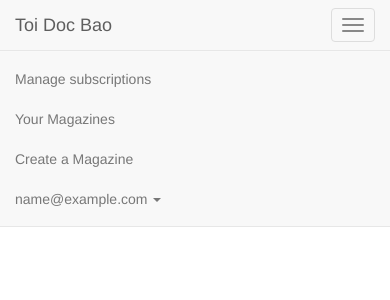
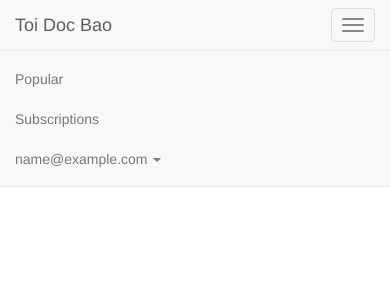
Before and after one commit to phamtm/feedreader, a Flask app: page /user/magazine in a window 390 px wide, after a click on "Toggle navigation". Shown: the top 300 px of the page. Run offline with Flask 2, Linux system fonts and the light colour scheme; a user stored in the database is signed in; tables that the repository leaves empty hold one stand-in row (values such as "Sample post"); parts of the project's set-up code (start-up, migrations or seed data) failed here and were passed over; some libraries are stand-ins or nearby versions.

Commit message:
Update viewport meta to display properly in mobile device

```diff
--- a/app/templates/base.html
+++ b/app/templates/base.html
@@ -5,6 +5,8 @@
             {% block title %}{% endblock %}
         </title>
         <meta charset="utf-8">
+        <meta name="viewport" content="width=device-width, initial-scale=1">
+        <meta http-equiv="X-UA-Compatible" content="IE=edge">
         <link rel="stylesheet" href="{{ url_for('static', filename='css/bootstrap.css') }}">
         <link rel="stylesheet" href="{{ url_for('static', filename='css/simple-sidebar.css') }}">
         <link rel="stylesheet" href="{{ url_for('static', filename='css/base.css') }}">
@@ -34,10 +36,9 @@
                         <li><a href="{{ url_for('mod_auth.forgot') }}">Forgot password?</a></li>
                         {% endif %}
 
+                        <li><a href="{{ url_for('mod_feed.index') }}">Popular</a></li>
                         {% if current_user.is_authenticated() %}
-                        <li><a href="{{ url_for('mod_feed.manage_subscriptions') }}">Manage subscriptions</a></li>
-                        <li><a href="{{ url_for('mod_user.list_magazines') }}">Your Magazines</a></li>
-                        <li><a href="{{ url_for('mod_user.create_magazine') }}">Create a Magazine</a></li>
+                        <li><a href="{{ url_for('mod_feed.manage_subscriptions') }}">Subscriptions</a></li>
                         {% endif %}
 
                         {% if current_user.is_authenticated() %}
@@ -52,6 +53,8 @@
                                 <li class="divider"></li>
                                 <li><a href="{{url_for('mod_mock.read')}}">Fetch Article</a></li>
                                 <li><a href="{{ url_for('mod_mock.thumbnail') }}">Fetch Thumbnail</a></li>
+                                <li class="divider"></li>
+                                <li><a href="{{ url_for('mod_user.list_magazines') }}">Magazines</a></li>
                                 <li class="divider"></li>
                                 <li><a href="{{url_for('mod_auth.logout')}}"><span class="glyphicon glyphicon-logout"></span> Logout</a></li>
                             </ul>
--- a/app/templates/magazines/list_magazines.html
+++ b/app/templates/magazines/list_magazines.html
@@ -6,7 +6,7 @@
 
 {% block content %}
 <div class="row">
-    <div class="col-md-8">
+    <div class="col-md-12">
         {% if magazines is defined %}
         <h4 class="lead">List of magazines</h4>
         <ol>
@@ -25,6 +25,8 @@
         {% else %}
         <h4 class="lead">You have no magazines</h4>
         {% endif %}
+
+        <a href="{{url_for('mod_user.create_magazine')}}">Create a new magazine</a>
     </div>
 </div>
 {% endblock %}
--- a/app/templates/subscribe.html
+++ b/app/templates/subscribe.html
@@ -42,5 +42,5 @@
 		</ul>
 		{% endif %}
 	</div>
-	</div>
+</div>
 {% endblock %}
```
